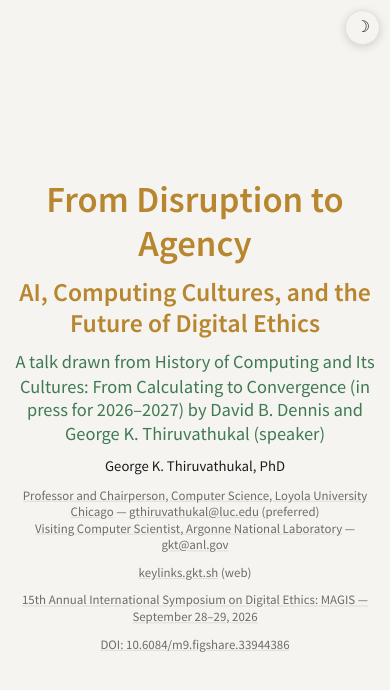
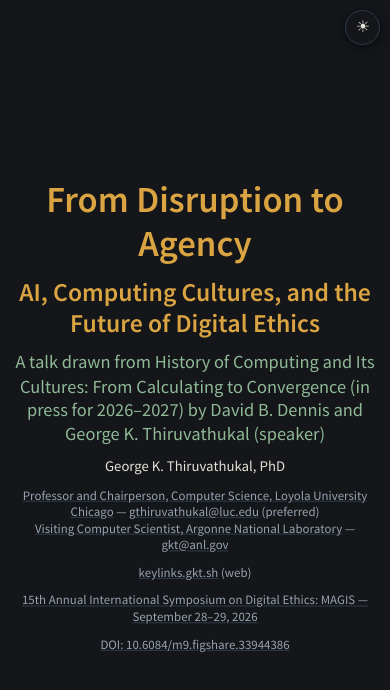
Before and after one commit to gkthiruvathukal/talks.gkt.sh, a plain HTML site: page luc-digital-ethics-2026/index.html in a window 390 px wide. Drawn offline with Linux system fonts and the light colour scheme.

Commit message:
Ignore OS prefers-color-scheme; toggle always wins, default dark
Mobile browsers (iOS Safari, Edge) were inconsistent about honoring
prefers-color-scheme on the deck, making dark mode seem broken there
even though the landing page behaved. Drop the media-query fallback
entirely: theme.js now always sets an explicit data-theme, defaulting
to dark, and the toggle is the only thing that changes it on any
platform. Also pin color-scheme per theme so native UI follows suit.

```diff
--- a/luc-digital-ethics-2026/index.html
+++ b/luc-digital-ethics-2026/index.html
@@ -15,10 +15,13 @@
 	<link rel="stylesheet" href="reveal/dist/theme/black.css" id="theme">
 
 	<style>
-		/* Dark is the deck's native palette; :root carries it unconditionally so every
-		   color has a real definition outside a media/data-theme block (see the light
-		   override below, which is what actually gets guarded). */
+		/* Dark is the deck's native palette and its default — data-theme is always set
+		   explicitly by theme.js (default "dark"), so OS-level prefers-color-scheme is
+		   deliberately not consulted here; :root just carries the dark values as the
+		   fallback until theme.js's inline apply() runs, with light as the sole,
+		   explicit override below. */
 		:root {
+			color-scheme: dark;
 			--accent:      #d9a441; /* warm amber — headings */
 			--accent2:     #8fb996; /* soft sage — lead / emphasis */
 			--bg:          #14161a;
@@ -35,24 +38,8 @@
 			--r-link-color: #42affa;
 			--r-link-color-hover: #8dcffc;
 		}
-		@media (prefers-color-scheme: light) {
-			:root:not([data-theme="dark"]) {
-				--accent:      #b8862f;
-				--accent2:     #3f7a52;
-				--bg:          #f5f4f1;
-				--ink:         #1c1c1c;
-				--strong:      #000000;
-				--muted:       #6b6b6b;
-				--border-soft: #e1ded7;
-				--border-img:  #e1ded7;
-				--img-bg:      #f0ede6;
-				--img-shadow:  rgba(0,0,0,0.15);
-				--blockquote-bg: rgba(184,134,47,0.12);
-				--r-link-color: #1a63b8;
-				--r-link-color-hover: #4a8fd1;
-			}
-		}
 		:root[data-theme="light"] {
+			color-scheme: light;
 			--accent:      #b8862f;
 			--accent2:     #3f7a52;
 			--bg:          #f5f4f1;
--- a/theme.js
+++ b/theme.js
@@ -3,31 +3,33 @@
  * Stores the explicit choice in localStorage under "gkt-theme" ("light" | "dark").
  * Since every talk is served from the same origin, picking a theme on the
  * landing page or inside any deck applies everywhere else too.
- * With no explicit choice, the OS-level prefers-color-scheme is used instead.
+ *
+ * OS-level prefers-color-scheme is deliberately ignored (mobile browsers were
+ * inconsistent about honoring it, notably iOS Safari and Edge on the deck):
+ * the toggle is the only source of truth, and the default with no explicit
+ * choice yet is "dark".
  */
 (function () {
 	var KEY = "gkt-theme";
+	var DEFAULT = "dark";
 	var root = document.documentElement;
 
 	function stored() {
-		try { return localStorage.getItem(KEY); } catch (e) { return null; }
+		try {
+			var v = localStorage.getItem(KEY);
+			return (v === "light" || v === "dark") ? v : null;
+		} catch (e) { return null; }
 	}
 
 	function apply(theme) {
-		if (theme === "light" || theme === "dark") {
-			root.setAttribute("data-theme", theme);
-		} else {
-			root.removeAttribute("data-theme");
-		}
+		root.setAttribute("data-theme", theme === "light" ? "light" : "dark");
 	}
 
 	// Applied immediately (script is loaded early, before body renders) to avoid a flash.
-	apply(stored());
+	apply(stored() || DEFAULT);
 
 	function effective() {
-		var explicit = root.getAttribute("data-theme");
-		if (explicit) return explicit;
-		return window.matchMedia("(prefers-color-scheme: dark)").matches ? "dark" : "light";
+		return root.getAttribute("data-theme") === "light" ? "light" : "dark";
 	}
 
 	function resync() {
@@ -61,7 +63,7 @@
 
 		window.addEventListener("storage", function (e) {
 			if (e.key === KEY) {
-				apply(e.newValue);
+				apply(e.newValue === "light" ? "light" : DEFAULT);
 				sync();
 				resync();
 			}
```
Also changed, not shown: AGENTS.md (+15 -9 lines), index.html (+6 -13 lines).
